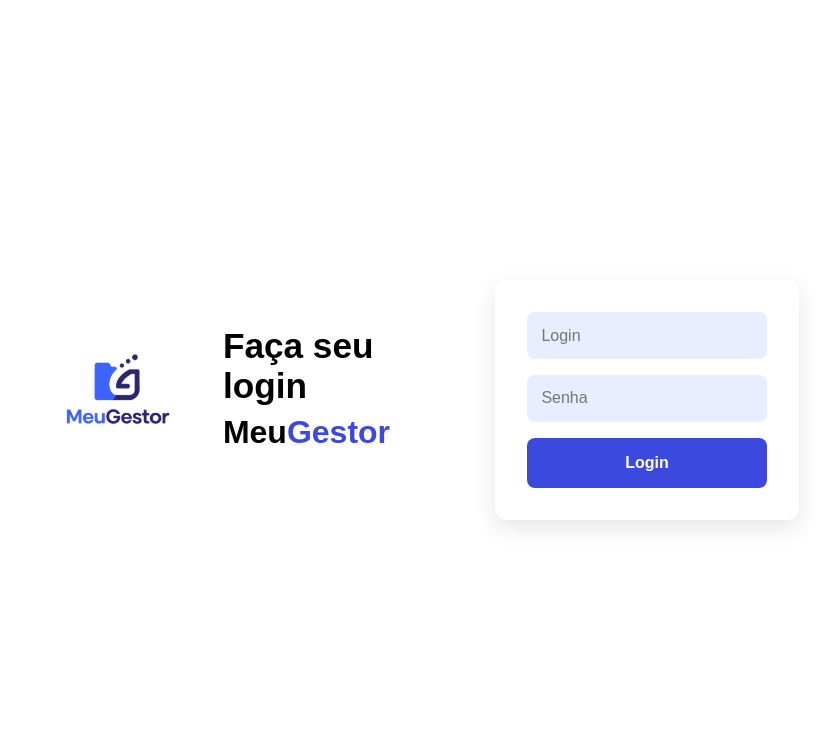
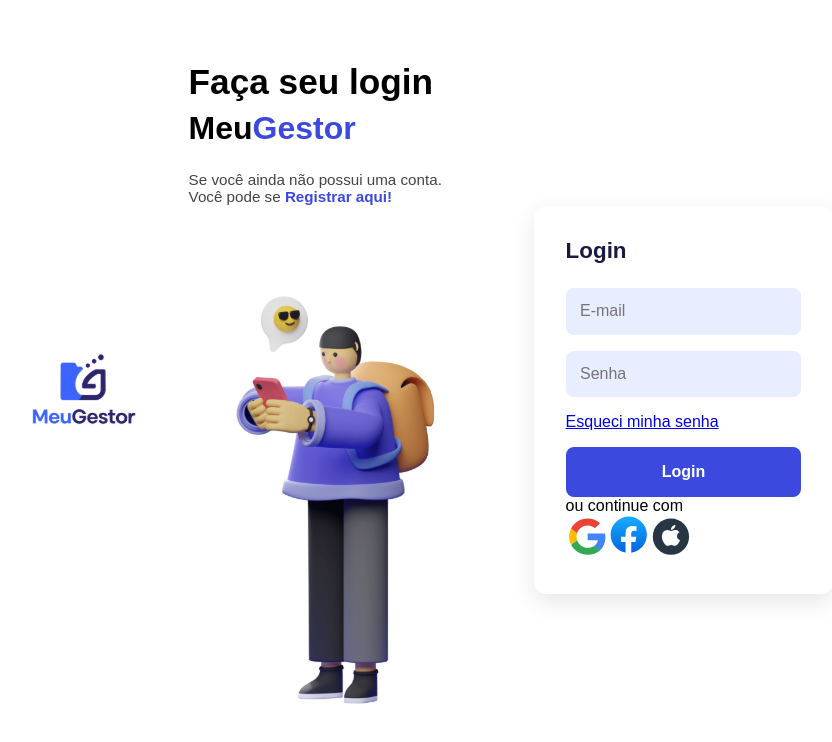
Before and after one commit to LuisAndre-FP/project-dashboard, a React (Vite) app: page / in a window 1280 px wide. Shown: the top 742 px of the page, without its empty margins (218-1050 px from the left). Built offline with nearby package versions, Linux system fonts and the light colour scheme.

Commit message:
atualização login; criação Produtos.jsx

```diff
--- a/src/pages/Login/Login.jsx
+++ b/src/pages/Login/Login.jsx
@@ -1,7 +1,11 @@
 import { useState } from "react";
 import { useNavigate } from "react-router-dom";
 import { loginAndGetUser } from "../../services/Auth";
-import logo from "../../assets/logo.svg";
+import saly from "../../assets/saly-14.svg";
+import apple from "../../assets/apple.svg";
+import Facebook from "../../assets/facebook.svg";
+import google from "../../assets/google.svg";
+import Logo from "../../assets/logo.svg";
 import "./Login.style.scss";
 
 function Login() {
@@ -39,7 +43,7 @@
     <>
       <div className="loginPage">
         <div className="loginPage__header">
-          <img src={logo} alt="Logo" />
+          <img src={Logo} alt="Logo" />
         </div>
         <div className="loginPage__content">
           <h1>Faça seu login</h1>
@@ -47,13 +51,22 @@
             <span className="name-primary">Meu</span>
             <span className="name-secondary">Gestor</span>
           </h2>
+
+          <p>
+            Se você ainda não possui uma conta. <br />
+            Você pode se <a href="/register">Registrar aqui!</a>
+          </p>
+
+          <img src={saly} alt="ilustração" />
         </div>
+
         <div className="loginPage__formContainer">
+          <h3>Login</h3>
           <form onSubmit={handleSubmit}>
             <input
               type="text"
-              name="login"
-              placeholder="Login"
+              name="email"
+              placeholder="E-mail"
               value={email}
               onChange={(e) => setEmail(e.target.value)}
             />
@@ -64,12 +77,24 @@
               value={senha}
               onChange={(e) => setSenha(e.target.value)}
             />
+
+            <div className="forgotPassword">
+              <a href="/forgot-password">Esqueci minha senha</a>
+            </div>
+
             {error && <p className="error">{error}</p>}
 
             <button type="submit" disabled={loading}>
               {loading ? "Entrando..." : "Login"}
             </button>
           </form>
+
+          <div className="Divider">ou continue com</div>
+          <div className="socialLogins">
+            <img src={google} alt="Google logo" />
+            <img src={Facebook} alt="Facebook logo" />
+            <img src={apple} alt="Apple logo" />
+          </div>
         </div>
       </div>
     </>
--- a/src/pages/Painel/Painel.jsx
+++ b/src/pages/Painel/Painel.jsx
@@ -5,7 +5,7 @@
   return (
     <>
       <Header />
-      <p>Testando painel</p>
+      <p>Testando o painel</p>
     </>
   );
 }
```
Also changed, not shown: src/pages/Produtos/Produtos.jsx (added), src/pages/Produtos/Produtos.style..scss (added).
